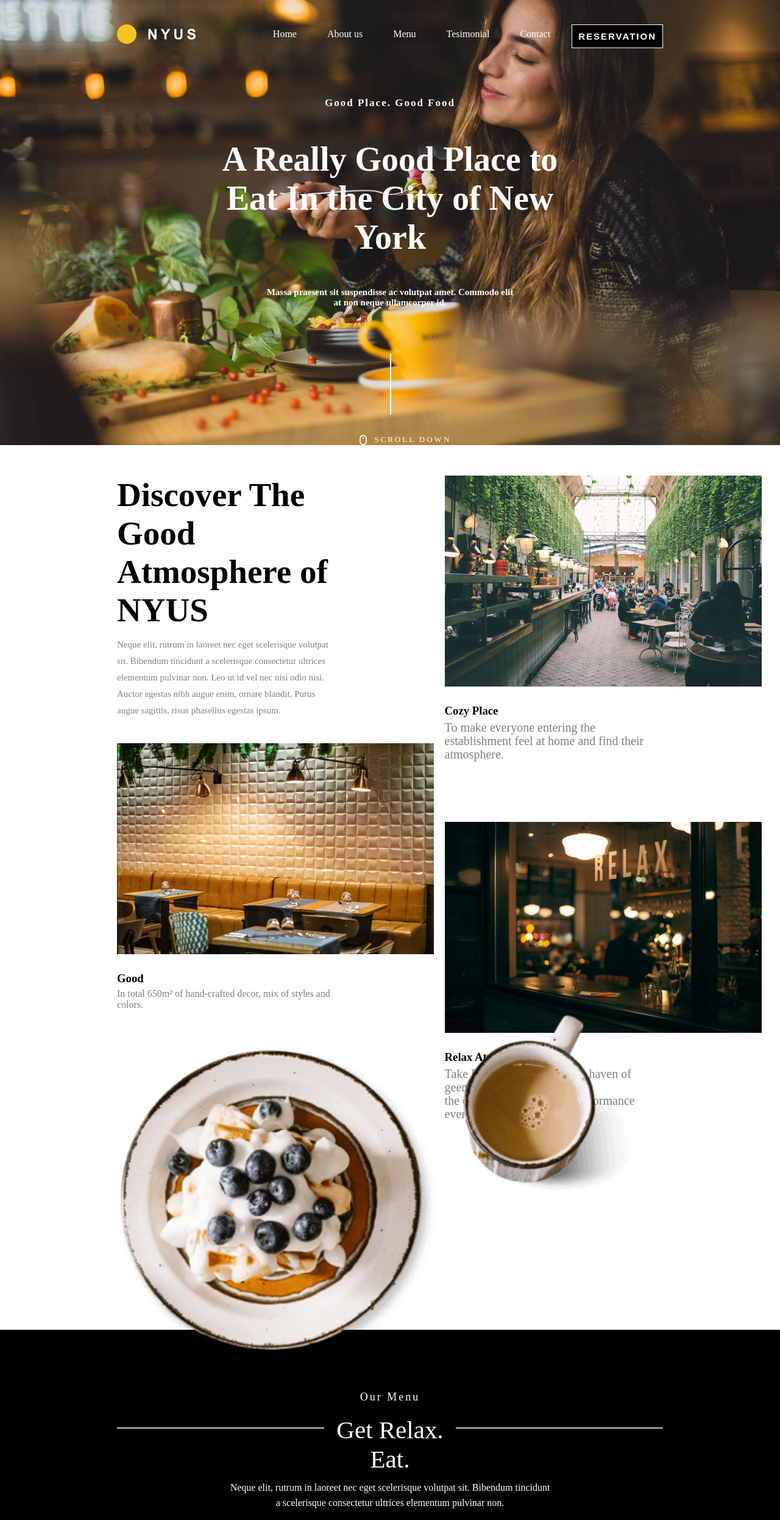
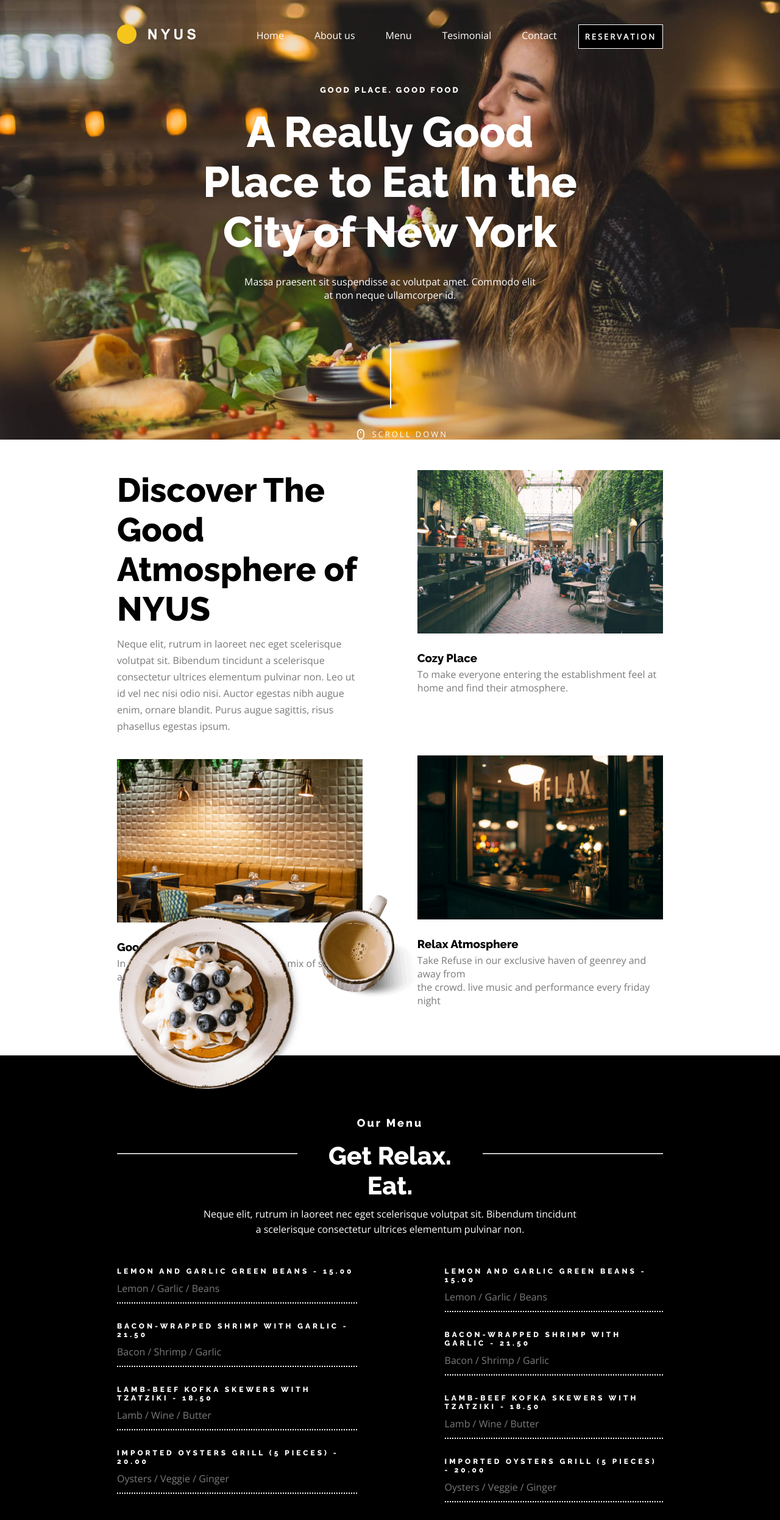
Before and after one commit to Abhinav-dm/new-web, a plain HTML site: page index.html in a window 1280 px wide. Shown: the top 2493 px of the page at 61% size. Drawn offline with nearby package versions, Linux system fonts and the light colour scheme.

Commit message:
updated commit

```diff
--- a/index.css
+++ b/index.css
@@ -1,14 +1,21 @@
+@import url('https://fonts.googleapis.com/css2?family=Raleway:ital,wght@0,800;0,900;1,800&display=swap');
+@import url('https://fonts.googleapis.com/css2?family=Open+Sans&family=Raleway:ital,wght@0,800;0,900;1,800&display=swap');
+
 * {
     margin: 0px;
     padding: 0px;
+}
+
+body{
+    font-family: 'Raleway', sans-serif;
 }
 
 .main-site>.bg-image {
     background: url('/images/homepage-hero-bg-img.jpg');
     background-repeat: no-repeat;
     background-size: cover;
-    background-position: center;
-    /* height: 685px; */
+    background-position: top;
+    height: 100%;
 
 }
 
@@ -45,6 +52,13 @@
     padding-top: 40px;
 }
 
+.containers{
+    width: 50%;
+    margin: auto;
+    margin-top: 60px;
+    position: relative;
+}
+
 .svg-icon {
     display: none;
 }
@@ -66,6 +80,7 @@
     color: white;
     margin-top: 7px;
     gap: 50px;
+    font-family: 'Open Sans', sans-serif;
 }
 
 .navigation {
@@ -78,10 +93,11 @@
     color: white;
     text-transform: uppercase;
     padding: 10px;
-    font-size: 15px;
-    letter-spacing: 2px;
+    font-size: 13px;
+    letter-spacing: 3px;
     font-weight: bold;
     margin-left: 35px;
+    font-family: 'Open Sans', sans-serif;
 }
 .btn-style1 {
     background-color: black;
@@ -89,11 +105,11 @@
     color: white;
     text-transform: uppercase;
     padding: 13px;
-    font-size: 15px;
+    font-size: 12px;
     letter-spacing: 2px;
     font-weight: bold;
-    /* margin-left: 35px; */
     width: 213px;
+    font-family: 'Open Sans', sans-serif;
 }
 
 .btn-style2 {
@@ -132,28 +148,28 @@
 .text-style-food {
     color: white;
     text-align: center;
-    font-size: 17px;
-    letter-spacing: 2px;
-    margin-top: 80px !important;
+    font-size: 13px;
+    letter-spacing: 3px;
+    margin-top: 45px !important;
     font-weight: 700;
+    text-transform: uppercase;
 }
 
 .text-style-eat {
     color: white;
     text-align: center;
-    font-size: 56px;
-    margin-top: 50px !important;
+    font-size: 70px;
+    margin-top: 20px !important;
     font-weight: 700;
-    width: 66%;
-    margin: auto;
+
 }
 
 .massa {
     text-align: center;
     color: white;
-    font-size: 15px;
-    font-weight: 700;
-    margin-top: 50px;
+    font-size: 16px;
+    margin-top: 30px;
+    font-family: 'Open Sans', sans-serif;
 }
 
 .border-left {
@@ -161,7 +177,16 @@
     left: 50%;
 
 }
+.elementor-background-overlay{
 
+    height: 100%;
+    width: 100%;
+    top: 0;
+    left: 0;
+    position: absolute;
+    background-color: black;
+    opacity: .3;
+}
 .span {
     border-left: 2px solid white;
     height: 100px;
@@ -173,7 +198,7 @@
     display: flex;
     fill: white;
     position: relative;
-    left: 44%;
+    left: 41%;
     margin-top: 30px;
 }
 
@@ -184,6 +209,7 @@
     font-size: 13px;
     letter-spacing: 3px;
     text-transform: uppercase;
+    font-family: 'Open Sans', sans-serif;
 }
 
 .body {
@@ -218,9 +244,6 @@
     display: flex;
     justify-content: space-between;
 }
-.cake{
-    width: 100%;
-}
 
 .row {
     display: flex;
@@ -246,19 +269,19 @@
 }
 
 .column {
-    width: 40%;
+    width: 45%;
 }
 
 .column1 {
-    width: 38%;
+    width: 33%;
 }
 
 .column2 {
-    width: 24%;
+    width: 30%;
 }
 
 .column3 {
-    width: 38%;
+    width: 33%;
 
 }
 
@@ -290,10 +313,12 @@
 }
 
 .nibh {
-    color: gray;
+    color: #7a7a7a;
     line-height: 27px;
     margin-top: 12px;
-    font-size: 15px
+    font-size: 16px;
+    font-family: 'Open Sans', sans-serif;
+
 }
 
 .img-good {
@@ -313,15 +338,18 @@
 }
 
 .hand-crafted {
-    color: gray;
+    color: #7a7a7a;
     margin-top: 5px;
+    font-family: 'Open Sans', sans-serif;
+    font-size: 16px;
 }
 
 .hand-crafted1 {
-    color: gray;
+    color: #7a7a7a;
     margin-top: 5px;
     line-height: 22px;
-    font-size: 20px;
+    font-size: 16px;
+    font-family: 'Open Sans', sans-serif;
 }
 
 .black-bg {
@@ -358,14 +386,22 @@
     text-align: center;
     margin-top: 10px;
     line-height: 25px;
+    font-size: 16px;
+    font-family: 'Open Sans', sans-serif;
 }
 
-.color-white {
+.color-whitee {
     color: white;
+    letter-spacing: 4px;
+    font-size: 12px;
+    text-transform: uppercase;
 }
 
 .color-gray {
-    color: gray;
+    color: #7a7a7a;
+    margin-top: 10px;
+    font-family: 'Open Sans', sans-serif;
+    font-size: 16px;
 }
 
 .dotted-b {
@@ -410,14 +446,19 @@
     width: 100%;
 }
 
+.good-vibes{
+    width: 100%;
+}
 .meet {
     font-size: 40px;
 }
 
 .rutrum {
     margin-top: 17px;
-    color: gray;
+    color: #7a7a7a;
     padding-right: 29px;
+    font-size: 16px;
+    font-family: 'Open Sans', sans-serif;
 }
 
 .chef-2 {
@@ -440,12 +481,12 @@
 .Testimonial {
     color: white;
     text-align: center;
-    font-size: 19px;
+    font-size: 14px;
 }
 
 .say {
     color: white;
-    font-size: 30px;
+    font-size: 48px;
     text-align: center;
     margin-top: 20px;
 }
@@ -463,12 +504,16 @@
     color: white;
     line-height: 25px;
     margin-bottom: 15px;
+    font-size: 16px;
+    font-family: 'Open Sans', sans-serif;
 }
 
 .card {
     background-color: black;
     border-radius: 15px;
-    padding: 25px;
+    padding-left: 25px;
+    padding-top: 60px;
+    padding-right: 25px;
 }
 
 .avtar-women {
@@ -482,6 +527,9 @@
     color: white;
     text-align: center;
     padding-bottom: 40px;
+    font-size: 16px;
+    letter-spacing: 3px;
+    font-family: 'Open Sans', sans-serif;
 }
 
 .div-m {
@@ -490,14 +538,16 @@
 
 .Reservation {
     text-align: center;
-    font-size: 52px;
+    font-size: 47px;
 }
 
 .sit-p {
     text-align: center;
-    color: gray;
+    color: #7a7a7a;
     line-height: 22px;
     margin-top: 25px;
+    font-size: 16px;
+    font-family: 'Open Sans', sans-serif;
 }
 
 .btn-reservation {
@@ -508,13 +558,16 @@
 .Telephone {
     margin-top: 30px;
     text-align: center;
+    letter-spacing: 4px;
+    font-size: 13px;
 }
 
 .number {
     text-align: center;
-    font-size: 30px;
+    font-size: 48px;
     margin-top: 30px;
     font-weight: 700;
+    font-family: 'Open Sans', sans-serif;
 }
 
 .footer {
@@ -540,6 +593,8 @@
     color: white;
     line-height: 25px;
     margin-top: 16px;
+    font-size: 14px;
+    font-family: 'Open Sans', sans-serif;
 }
 
 .icon-style {
@@ -565,6 +620,8 @@
     color: white;
     line-height: 30px;
     margin-top: 16px;
+    font-size: 14px;
+    font-family: 'Open Sans', sans-serif;
 }
 
 .location-flex {
@@ -581,6 +638,8 @@
     list-style: none;
     margin-top: 16px;
     color: white;
+    font-size: 14px;
+    font-family: 'Open Sans', sans-serif;
 }
 
 .li-margin {
@@ -592,6 +651,8 @@
     color: white;
     margin-left: 13px;
     margin-top: 7px;
+    font-size: 14px;
+    font-family: 'Open Sans', sans-serif;
 }
 
 .fa-clock {
@@ -613,12 +674,14 @@
 
 .Copyright {
     color: white;
-    font-size: 18px;
+    font-size: 14px;
+    font-family: 'Open Sans', sans-serif;
 }
 
 .Deli {
     color: white;
-    font-size: 18px;
+    font-size: 14px;
+    font-family: 'Open Sans', sans-serif;
 }
 
 .border-footer {
@@ -694,7 +757,7 @@
         font-size: 50px;
     }
     .nibh {
-        color: gray;
+        color: #7a7a7a;
         line-height: 27px;
         margin-top: 12px;
         font-size: 22px
@@ -872,6 +935,11 @@
         display: flex;
         justify-content: space-between;
     }
+    .nav-bar {
+        width: 90%;
+        padding-top: 40px;
+        margin: auto;
+    }
 
 }
 @media (max-width:1024px){
@@ -994,5 +1062,8 @@
         left: 20%;
         margin-top: 30px;
     }
+    .cake{
+        width: 100%;
+    }
 
 }
--- a/index.html
+++ b/index.html
@@ -12,6 +12,7 @@
 <body>
     <div class="main-site">
         <div class="bg-image">
+            <div class=""></div>
             <header>
                 <div class="nav-bar">
                     <div class="nav-flex">
@@ -37,6 +38,8 @@
                             </svg>
                         </div>
                     </div>
+                </div>
+                <div class="containers">
                     <div class="new-nav">
                         <ul class="new-list-style">
                             <li class="new-list-s">Home</li>
@@ -55,7 +58,8 @@
                     </div>
                     <div class="relative">
                         <svg xmlns="http://www.w3.org/2000/svg" xmlns:xlink="http://www.w3.org/1999/xlink"
-                            xmlns:serif="http://www.serif.com/" width="20px" viewBox="0 0 24 24" xml:space="preserve"
+                            xmlns:serif="http://www.serif.com/" width="20px" viewBox="0 0 24 24"
+                            xml:space="preserve"
                             style="fill-rule:evenodd;clip-rule:evenodd;stroke-linejoin:round;stroke-miterlimit:2;">
                             <path
                                 d="M12,8c-0.549,0 -1,0.451 -1,1l0,2c0,0.549 0.451,1 1,1c0.549,0 1,-0.451 1,-1l0,-2c0,-0.549 -0.451,-1 -1,-1Zm0,-4c-3.84,0 -7,3.16 -7,7l0,6c0,3.84 3.16,7 7,7c3.84,0 7,-3.16 7,-7l0,-6c0,-3.84 -3.16,-7 -7,-7Zm5,13c0,2.743 -2.257,5 -5,5c-2.743,0 -5,-2.257 -5,-5l0,-6c0,-2.743 2.257,-5 5,-5c2.743,0 5,2.257 5,5l0,6Z"
@@ -110,7 +114,7 @@
                     </div>
                 </div>
                 <div class="img-good1">
-                    <img src="/images/bg-image-cake-and-coffee.png" class="cake"/>
+                    <img src="/images/bg-image-cake-and-coffee.png" class="cake" />
                 </div>
             </div>
             <div class="black-bg">
@@ -134,37 +138,37 @@
                     <div class="row2">
                         <div class="column4">
                             <div class="dotted-b">
-                                <p class="color-white">Lemon and Garlic Green Beans - 15.00</p>
+                                <p class="color-whitee">Lemon and Garlic Green Beans - 15.00</p>
                                 <p class="color-gray">Lemon / Garlic / Beans</p>
                             </div>
                             <div class="dotted-b">
-                                <p class="color-white">Bacon-wrapped Shrimp with Garlic - 21.50</p>
+                                <p class="color-whitee">Bacon-wrapped Shrimp with Garlic - 21.50</p>
                                 <p class="color-gray">Bacon / Shrimp / Garlic</p>
                             </div>
                             <div class="dotted-b">
-                                <p class="color-white">LAMB-BEEF KOFKA SKEWERS WITH TZATZIKI - 18.50</p>
+                                <p class="color-whitee">LAMB-BEEF KOFKA SKEWERS WITH TZATZIKI - 18.50</p>
                                 <p class="color-gray">Lamb / Wine / Butter</p>
                             </div>
                             <div class="dotted-b">
-                                <p class="color-white">Imported Oysters Grill (5 Pieces) - 20.00</p>
+                                <p class="color-whitee">Imported Oysters Grill (5 Pieces) - 20.00</p>
                                 <p class="color-gray">Oysters / Veggie / Ginger</p>
                             </div>
                         </div>
                         <div class="column5">
                             <div class="dotted-b">
-                                <p class="color-white">Lemon and Garlic Green Beans - 15.00</p>
+                                <p class="color-whitee">Lemon and Garlic Green Beans - 15.00</p>
                                 <p class="color-gray">Lemon / Garlic / Beans</p>
                             </div>
                             <div class="dotted-b">
-                                <p class="color-white">Bacon-wrapped Shrimp with Garlic - 21.50</p>
+                                <p class="color-whitee">Bacon-wrapped Shrimp with Garlic - 21.50</p>
                                 <p class="color-gray">Bacon / Shrimp / Garlic</p>
                             </div>
                             <div class="dotted-b">
-                                <p class="color-white">LAMB-BEEF KOFKA SKEWERS WITH TZATZIKI - 18.50</p>
+                                <p class="color-whitee">LAMB-BEEF KOFKA SKEWERS WITH TZATZIKI - 18.50</p>
                                 <p class="color-gray">Lamb / Wine / Butter</p>
                             </div>
                             <div class="dotted-b">
-                                <p class="color-white">Imported Oysters Grill (5 Pieces) - 20.00</p>
+                                <p class="color-whitee">Imported Oysters Grill (5 Pieces) - 20.00</p>
                                 <p class="color-gray">Oysters / Veggie / Ginger</p>
                             </div>
                         </div>
```
